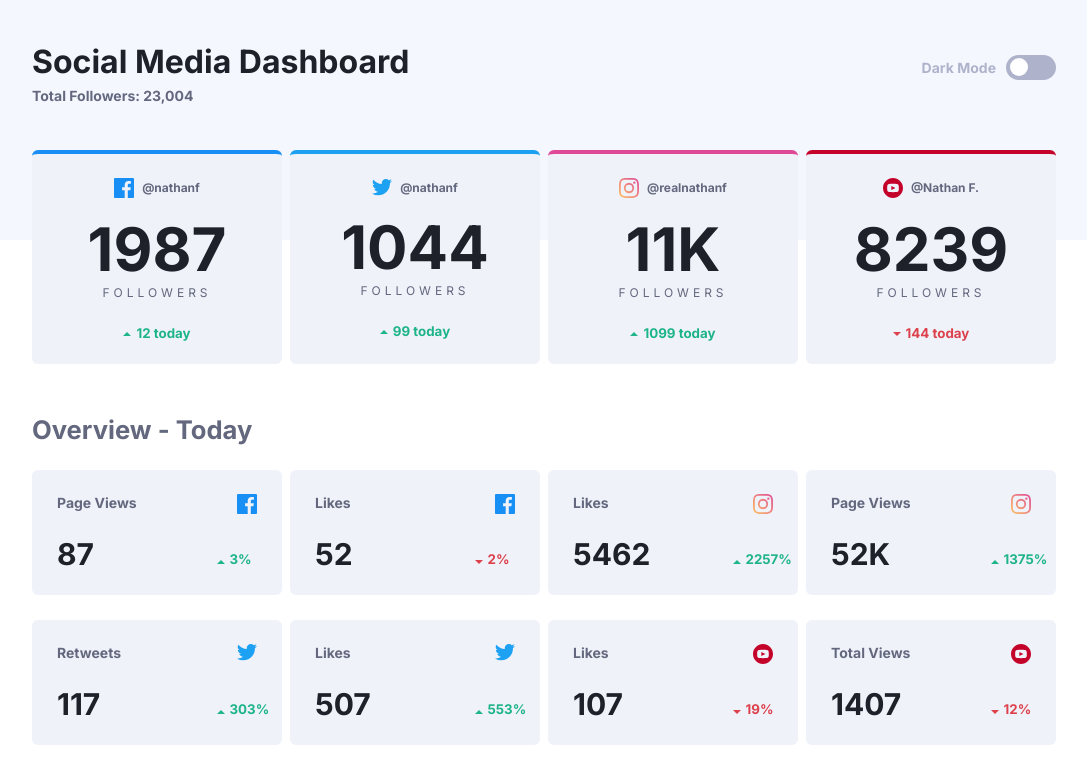
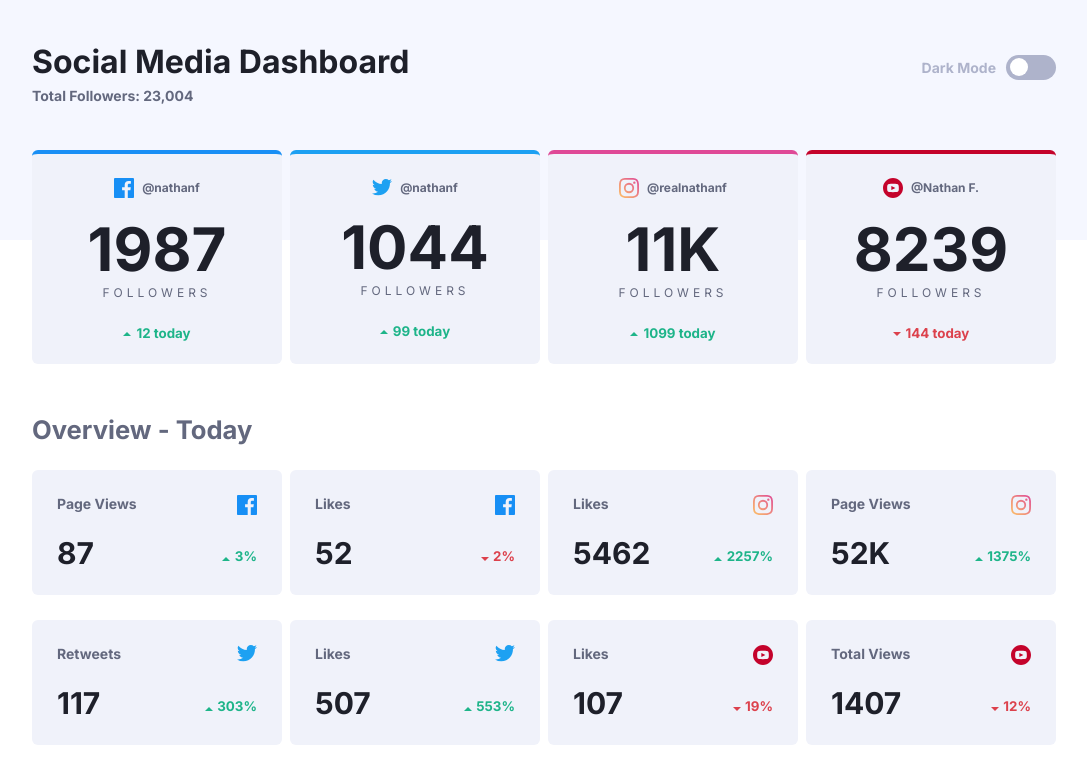
Before and after one commit to simon-silvestre/Social-Media-Dashboard, a plain HTML site: page index.html in a window 1280 px wide. Shown: the whole page, without its empty margins (96-1183 px from the left). Drawn offline with Linux system fonts and the light colour scheme.

Commit message:
Final Version

```diff
--- a/app.css
+++ b/app.css
@@ -234,11 +234,6 @@ h1 {
   }
 
   .stats-card {
-    display: flex;
-    flex-direction: column;
-    justify-content: center;
-    align-items: center;
-
     width: 250px;
     height: 125px;
     background: hsl(227, 47%, 96%);
@@ -253,8 +248,7 @@ h1 {
 
   .stats-title {
       width: 100%;
-      display: flex;
-      justify-content: flex-start;
+      position: relative;
   }
 
   .stats-title span {
@@ -262,20 +256,20 @@ h1 {
     color: hsl(228, 12%, 44%);
     font-weight: bold;
     font-size: 14px;
-    margin-bottom: 10px;
-    margin-left: 25px;
+    position: absolute;
+    left: 25px;
+    top: 25px;
   }
 
   .stats-title svg {
-      margin-left: 100px;
+    position: absolute;
+    right: 25px;
+    top: 25px;
   }
 
   .stats-nombre {
       width: 100%;
-      display: flex;
-      justify-content: flex-start;
-      align-items: flex-end;
-      margin-top: 15px;
+      position: relative;;
   }
 
   .stats-nombre span {
@@ -283,12 +277,15 @@ h1 {
       color: hsl(230, 17%, 14%);
       font-size: 30px;
       font-weight: bold;
-      margin-left: 25px;
+      position: absolute;
+      top: 65px;
+      left: 25px;
   }
 
   .stats-pourcentage-logo {
-      margin-bottom: 4px;
-      margin-left: 80px;
+    position: absolute;
+    top: 75px;
+    right: 25px;
   }
 
   .stats-nombre small {
@@ -320,10 +317,6 @@ h1 {
 .dark .followers-card:hover, .dark .stats-card:hover {
     background-color: hsl(227, 27%, 23%);
   }
-
-
-
-
 
   @media screen and (max-width: 640px) {
 
@@ -370,14 +363,6 @@ h1 {
         width: 325px;
     }
 
-    .stats-title svg {
-        margin-left: 52%;
-    }
-
-    .stats-pourcentage-logo {
-        margin-left: 43%;
-    }
-
     section {
         margin-bottom: 20px;
     }
@@ -391,12 +376,4 @@ h1 {
     .header-bottom {
         margin-top: -115px;
     }
-
-    .stats-title svg {
-        margin-left: 40%;
-    }
-
-    .stats-pourcentage-logo {
-        margin-left: 35%;
-    }
   }
```
Also changed, not shown: 1 other file.
